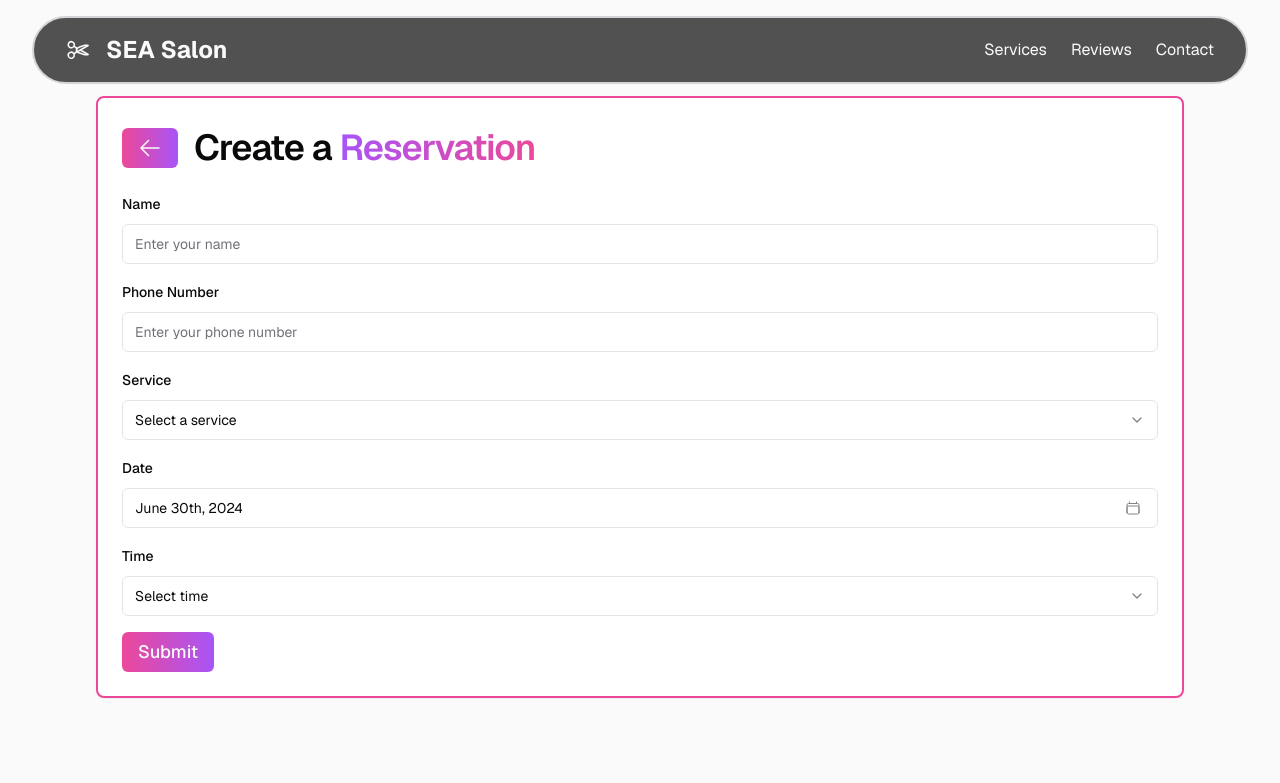
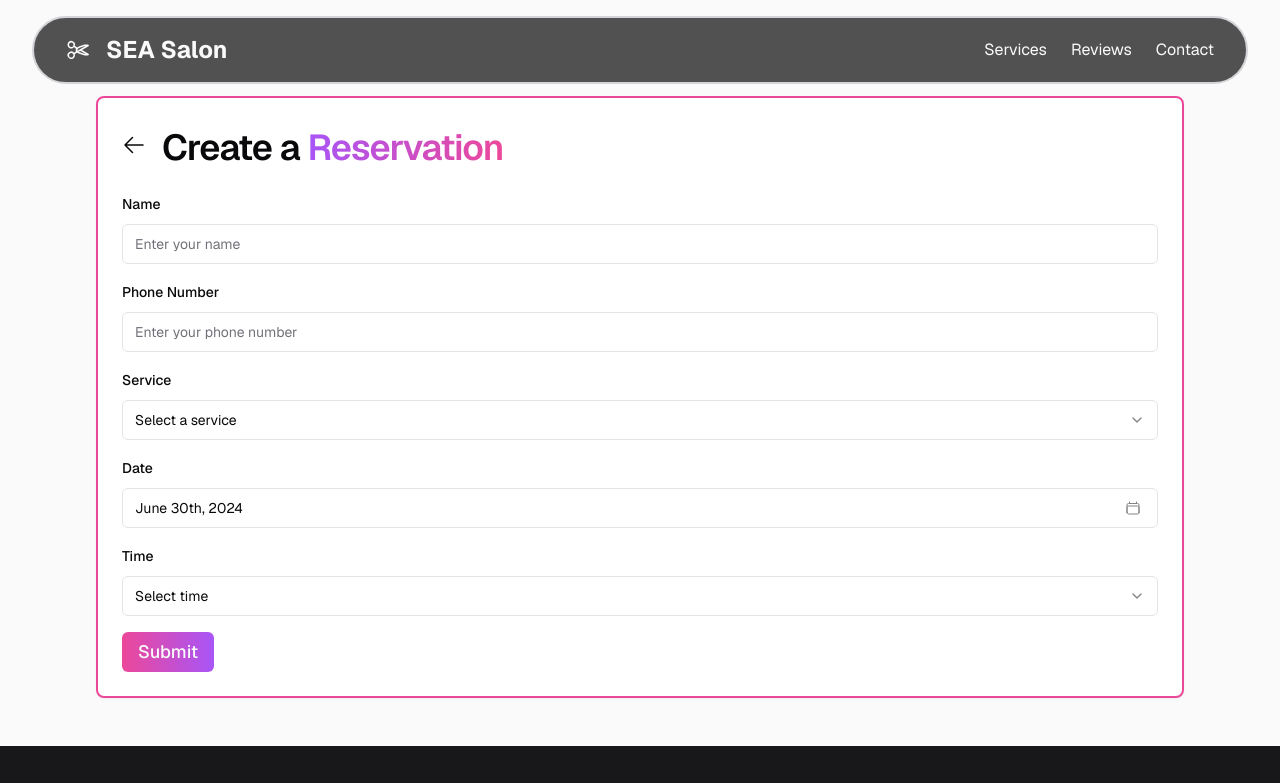
Before and after one commit to ausathdzil/sea-salon, a Next.js app: page /reservations/create in a window 1280 px wide. Shown: the top 783 px of the page. Built offline with nearby package versions, Linux system fonts and the light colour scheme.

Commit message:
Move lib outside app dir

```diff
--- a/app/reservations/create/page.tsx
+++ b/app/reservations/create/page.tsx
@@ -32,7 +32,7 @@ import {
 import { Calendar } from '@/components/ui/calendar';
 import { services } from '@/components/services-section';
 import { cn } from '@/lib/utils';
-import { createReservation } from '@/app/lib/actions';
+import { createReservation } from '@/lib/actions';
 import Link from 'next/link';
 import { ArrowLeftIcon } from '@heroicons/react/24/outline';
 
@@ -91,13 +91,11 @@ export default function ReservationForm() {
   }
 
   return (
-    <div className="bg-zinc-50 text-zinc-950 py-24 sm:px-24 flex flex-col justify-center w-full items-center gap-4">
+    <div className="bg-zinc-50 text-zinc-950 pt-24 pb-12 px-8 sm:px-24 flex flex-col justify-center w-full items-center gap-4">
       <Card className="lg:w-full border-2 border-pink-500">
-        <CardHeader className="flex flex-row gap-4 justify-start items-end">
+        <CardHeader className="flex flex-row gap-4 justify-start items-center">
           <Link href="/">
-            <Button>
-              <ArrowLeftIcon className="w-6 h-6" />
-            </Button>
+            <ArrowLeftIcon className="w-6 h-6 hover:scale-110 hover:stroke-pink-500 transition ease-in-out" />
           </Link>
           <CardTitle className="sm:text-4xl">
             Create a{' '}
--- a/components/hero-section.tsx
+++ b/components/hero-section.tsx
@@ -1,7 +1,7 @@
 export default function HeroSection() {
   return (
     <section className="bg-hero-image bg-cover bg-center w-full h-96 border-b-2 border-pink-500">
-      <div className="backdrop-blur-sm w-full h-full flex flex-col py-36 px-12">
+      <div className="backdrop-blur-sm w-full h-full flex flex-col py-32 sm:py-36 px-12">
         <h1 className="text-7xl sm:text-8xl font-bold text-center sm:text-right bg-clip-text text-transparent bg-gradient-to-r from-purple-500 to-pink-500">
           SEA Salon
         </h1>
--- a/components/review-form.tsx
+++ b/components/review-form.tsx
@@ -17,7 +17,7 @@ import {
 import { Input } from './ui/input';
 import { RadioGroup, RadioGroupItem } from './ui/radio-group';
 import { Textarea } from './ui/textarea';
-import { createReview } from '@/app/lib/actions';
+import { createReview } from '@/lib/actions';
 import { StarIcon } from '@heroicons/react/24/solid';
 
 const formSchema = z.object({
--- a/components/reviews-section.tsx
+++ b/components/reviews-section.tsx
@@ -1,4 +1,4 @@
-import { fetchReviews } from '@/app/lib/data';
+import { fetchReviews } from '@/lib/data';
 import {
   Card,
   CardDescription,
@@ -39,9 +39,9 @@ export default async function ReviewsSection() {
                 key={index}
                 className="lg:basis-1/3 md:basis-1/2 sm:basis-2/3 basis-full"
               >
-                <Card className='border-2 border-orange-300'>
+                <Card className="border-2 border-orange-300">
                   <CardHeader className="flex flex-row items-start gap-4">
-                    <Avatar className='hidden sm:block'>
+                    <Avatar className="hidden sm:block">
                       <AvatarFallback>{review.name[0]}</AvatarFallback>
                     </Avatar>
                     <div className="flex flex-col gap-2 items-start">
```
Also changed, not shown: lib/actions.ts (renamed from app/lib/actions.ts), lib/data.ts (renamed from app/lib/data.ts), lib/definitions.ts (renamed from app/lib/definitions.ts).
